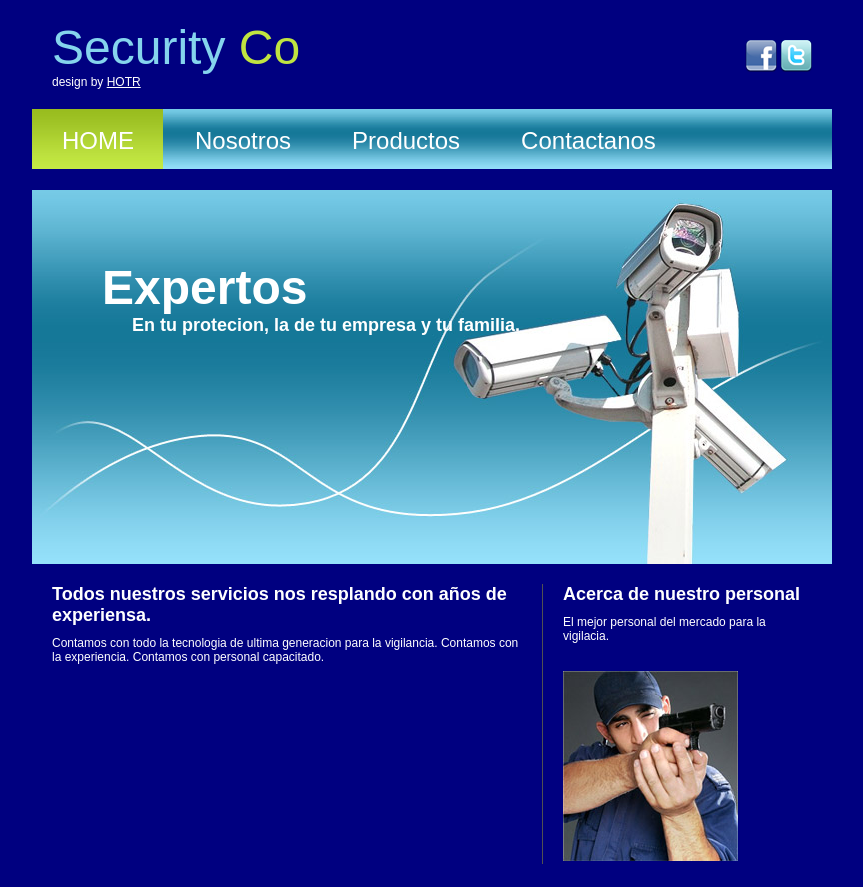
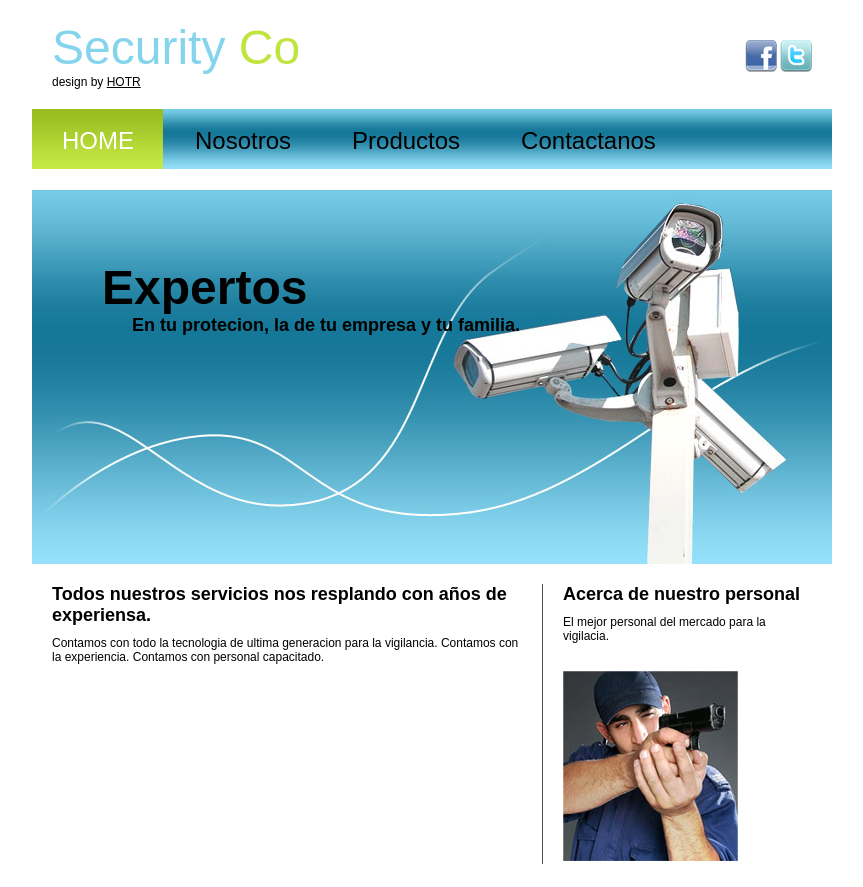
Before and after one commit to hotr1511/AYD2_Sitio, a plain HTML site: page index.html in a window 1280 px wide. Shown: the top 887 px of the page, without its empty margins (208-1071 px from the left). Drawn offline with Linux system fonts and the light colour scheme.

Commit message:
Update styles.css

```diff
--- a/styles.css
+++ b/styles.css
@@ -5,16 +5,16 @@
 body  {
 	font-family:Arial, Helvetica, sans-serif;
 	font-size:12px;
-	background: #000080;
-	color: #FFFFFF;
+	background: #FFFFFF;
+	color: #000000;
 }
 a {
-	color:#FFFFFF;
+	color:#000000;
 	font-size:12px;
 	text-decoration:underline;
 }
 a:hover {
-	color:#FFFFFF;
+	color:#85d4ed;
 	font-size:12px;
 	text-decoration:none;
 }
@@ -30,19 +30,19 @@ a:hover {
 	padding:0 0 20px 20px;
 }
 h1 {
-	color:#FFFFFF;
+	color:#000000;
 	font-size:18px;
 	font-weight:bold;
 	padding:0 0 10px 0;
 }
 h2 {
-	color:#ffffff;
+	color:#000000;
 	font-size:48px;
 	font-weight:bold;
 	padding:70px 0 0 70px;
 }
 h3 {
-	color:#ffffff;
+	color:#000000;
 	font-size:18px;
 	font-weight:bold;
 	padding:0 0 0 100px;
@@ -68,7 +68,7 @@ h3 {
 	height:374px;
 	width:800px;
 	background:url(images/headerBackground.jpg) no-repeat left top;
-	color:#ffffff;
+	color:#000000;
 }
 .headerPic p {
 	padding:20px 20px 20px 500px;
@@ -121,12 +121,12 @@ h3 {
 }
 #navcontainer ul li {
 	display: inline;
-	color:#ffffff;
+	color:#000000;
 }
 #navcontainer ul li a {
 	padding:18px 29px 0 30px;
 	background: url(images/menuBackground.jpg) repeat-x left top;
-	color: #ffffff;
+	color: #000000;
 	text-decoration: none;
 	float: left;
 	font-size:24px;
```
